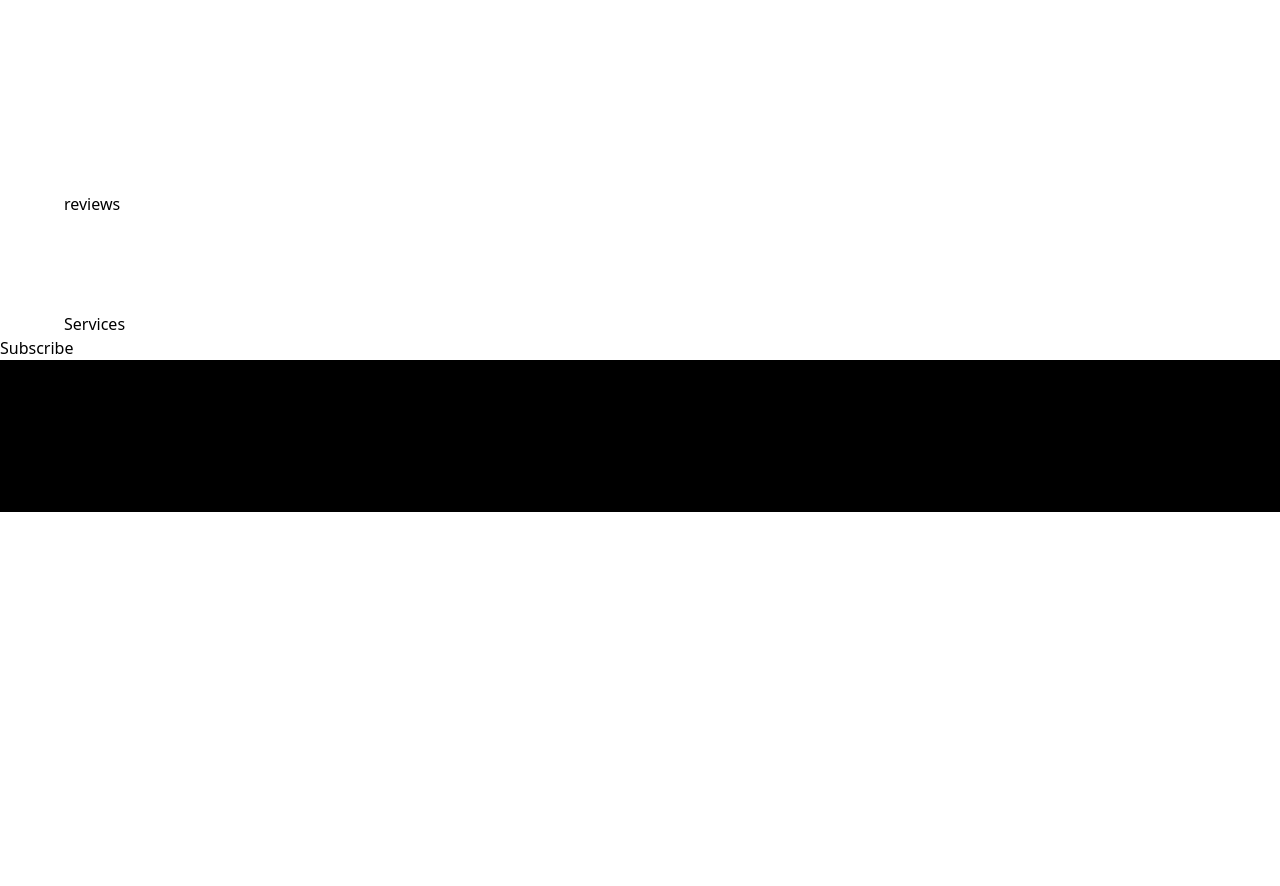
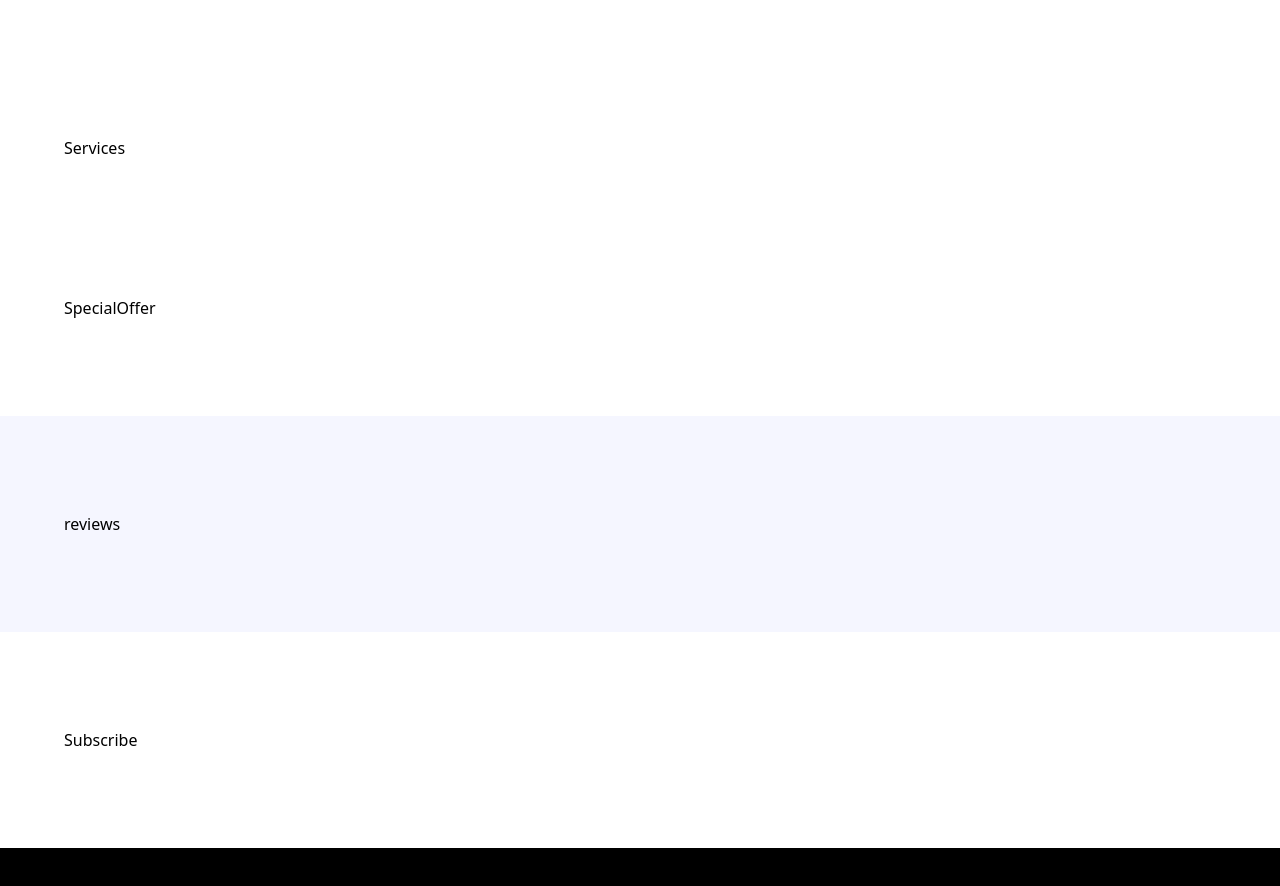
Before and after one commit to mohabyousry/Nike-project, a React (Vite) app: page / in a window 1280 px wide. Shown: the part 2374-3260 px from the top of the page. Before the commit the page ends 2886 px from the top, so only its background shows below. Built offline with nearby package versions, Linux system fonts and the light colour scheme; a web font is replaced by a local one.

Commit message:
adding new sections

```diff
--- a/src/App.jsx
+++ b/src/App.jsx
@@ -24,13 +24,18 @@ const App = () => {
       <section className="padding">
         <SuperQuality />
       </section>
-      <section className="padding bg-pale-blue<">
+      <section className="padding-x py-10">
+        <Services />
+      </section>
+      <section className="padding">
+        <SpecialOffer />
+      </section>
+      <section className="padding bg-pale-blue">
         <CustomerReviews />
       </section>
-      <section className="padding-x py-10<">
-        <Services />
+      <section className="padding">
+        <Subscribe />
       </section>
-      <section className="padding<"> Subscribe</section>
       <section className="bg-black padding-x padding-t pb-8">
         <Footer />
       </section>
```
